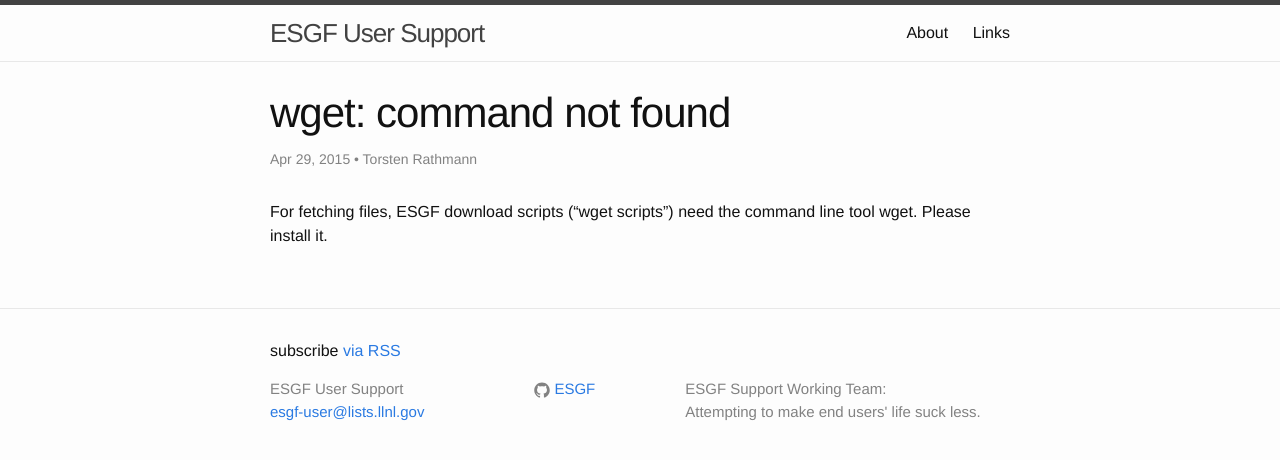
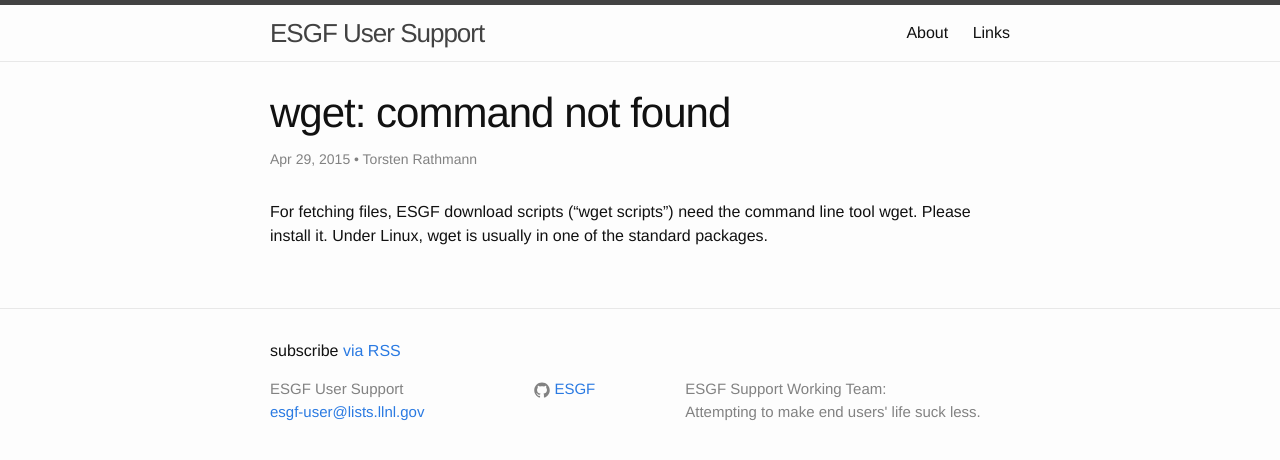
Before and after one commit to ESGF/esgf-swt, a Jekyll site: the page built from _posts/2015-03-30-wget-command-not-found.markdown, in a window 1280 px wide. Shown: the top 460 px of the page. Built offline with Jekyll 4.4.1, drawn with Linux system fonts in a browser that asks for light colours.

Commit message:
TR: Minor changes

```diff
--- a/_posts/2015-03-30-wget-command-not-found.markdown
+++ b/_posts/2015-03-30-wget-command-not-found.markdown
@@ -6,4 +6,4 @@
 author: Torsten Rathmann         #<-- Replace with the name
 ---
 
-For fetching files, ESGF download scripts ("wget scripts") need the command line tool wget. Please install it.
+For fetching files, ESGF download scripts ("wget scripts") need the command line tool wget. Please install it. Under Linux, wget is usually in one of the standard packages.
--- a/_posts/2015-03-31-md5sum-command-not-found.markdown
+++ b/_posts/2015-03-31-md5sum-command-not-found.markdown
@@ -6,4 +6,4 @@
 author: Torsten Rathmann         #<-- Replace with the name
 ---
 
-ESGF download scripts ("wget scripts") need the command line tool md5sum. Please install it. Under Linux, md5sum is usually in one of the standard packages. mdsum5 is used for calculating a checksum after download. This checksum is compared with the checksum in the file list. In this way a proper download is ensured, i.e. the file has not been unchanged.
+ESGF download scripts ("wget scripts") need the command line tool md5sum. Please install it. Under Linux, md5sum is usually in one of the standard packages. mdsum5 is used for calculating a checksum after download. This checksum is compared with the checksum in the file list. In this way, a proper download is ensured, i.e. the file is unchanged.
```
